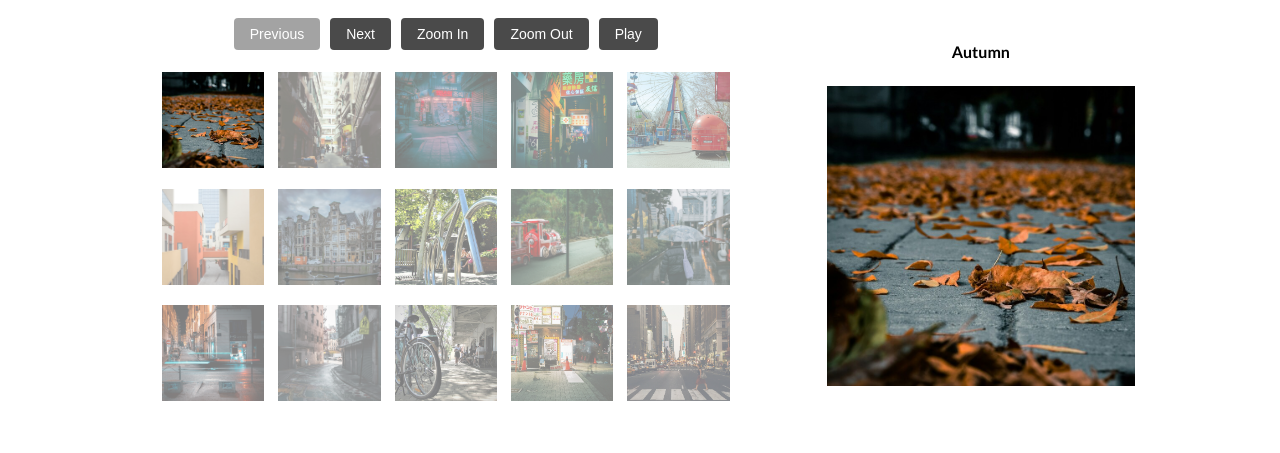
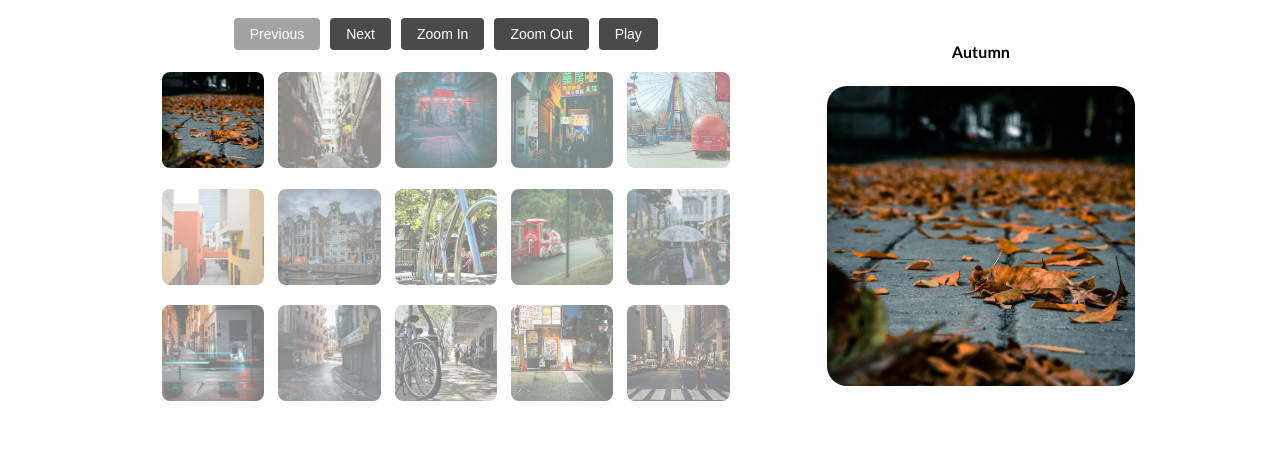
Before and after one commit to cbsumastre/angular-laboratorio, an Angular app in the folder aplicacion/: page /private/gallery in a window 1280 px wide. Shown: the part 196-649 px from the top of the page. Built offline with nearby package versions, Linux system fonts and the light colour scheme.

Commit message:
[chore] several changes in the code

```diff
--- a/aplicacion/src/app/auth/mock/auth.service.ts
+++ b/aplicacion/src/app/auth/mock/auth.service.ts
@@ -50,9 +50,9 @@ export class AuthService {
   private getAuth(): Store | undefined {
     const data = localStorage.getItem(this.KEY_LOCALSTORAGE)
     if (data) {
-      console.log("data", data);
+      // console.log("data", data);
       const auth = JSON.parse(data) as Store
-      console.log("auth", auth, auth && auth.isAuth);
+      // console.log("auth", auth, auth && auth.isAuth);
       return auth
     }
     return undefined;
@@ -66,7 +66,7 @@ export class AuthService {
     return auth.isAuth;
   }
 
-  getUsername():string {
+  getUsername(): string {
     const auth = this.getAuth();
     return auth?.username || ""
   }
--- a/aplicacion/src/app/components/private/crud/user-list/user-list.component.ts
+++ b/aplicacion/src/app/components/private/crud/user-list/user-list.component.ts
@@ -7,7 +7,7 @@ import { UserEditComponent } from '../user-edit/user-edit.component';
 
 @Component({
   selector: 'app-crud',
-  imports: [NgIf, NgFor, FormsModule,UserEditComponent,ReactiveFormsModule],
+  imports: [NgIf, NgFor, FormsModule, UserEditComponent, ReactiveFormsModule],
   templateUrl: './user-list.component.html',
   styleUrl: './user-list.component.scss'
 })
@@ -29,9 +29,9 @@ export class CrudComponent {
 
   edit(u: User) {
     // console.log(u);
-    this.user = u;
+    this.user = { ...u };
     this.isEditingUser = true;
-    console.log(this.isEditingUser,this.user);
+    console.log(this.isEditingUser, this.user);
   }
 
   delete(id: number) {
--- a/aplicacion/src/app/components/private/gallery/image-selected/image-selected.component.scss
+++ b/aplicacion/src/app/components/private/gallery/image-selected/image-selected.component.scss
@@ -10,6 +10,7 @@ h4 {
   margin-bottom: 20px;
 
   .image-selected {
+    border-radius: 20px;
     height: 100%;
     transition: all 0.3s ease;
     cursor: pointer;
--- a/aplicacion/src/app/components/private/gallery/thumbnails/thumbnails.component.scss
+++ b/aplicacion/src/app/components/private/gallery/thumbnails/thumbnails.component.scss
@@ -11,6 +11,7 @@
   object-fit: cover;
   width: 100%;
   opacity: 0.5;
+  border-radius: 10px;
 
   &.selected {
     opacity: 1;
```
